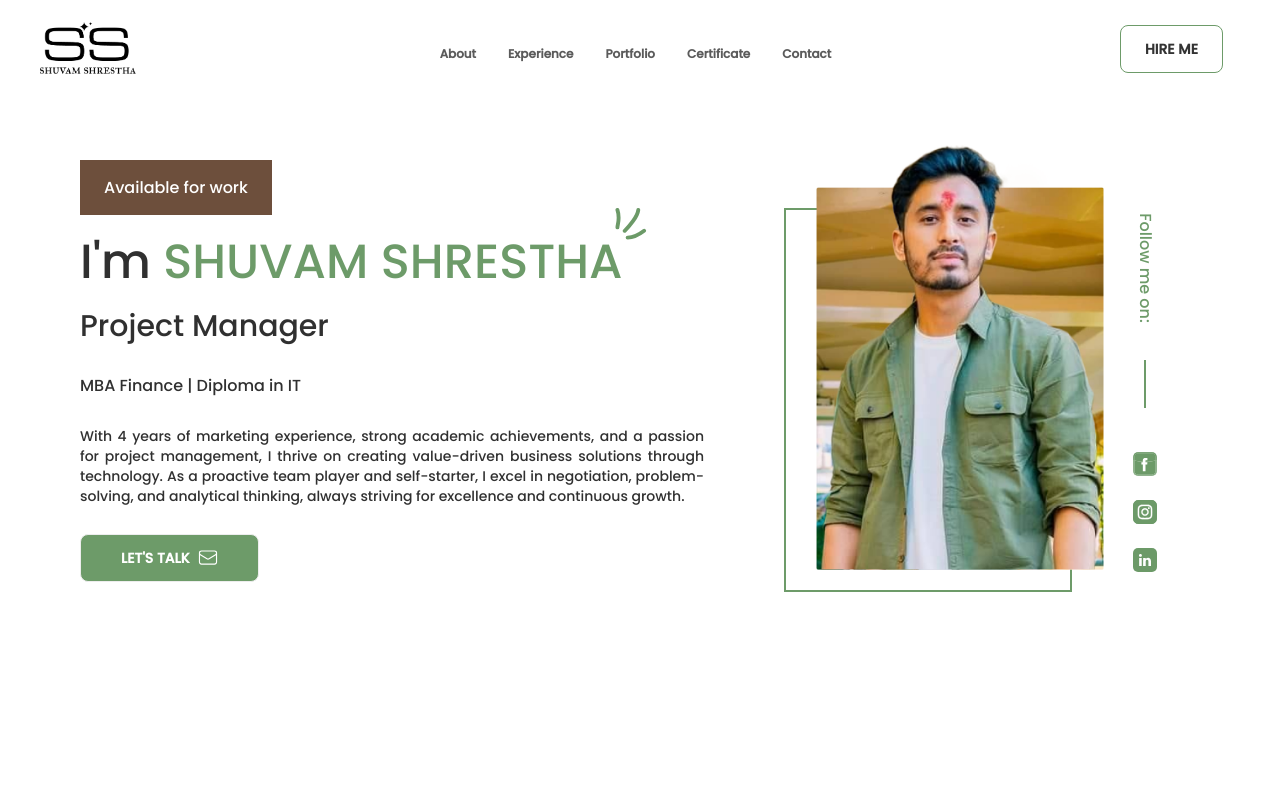
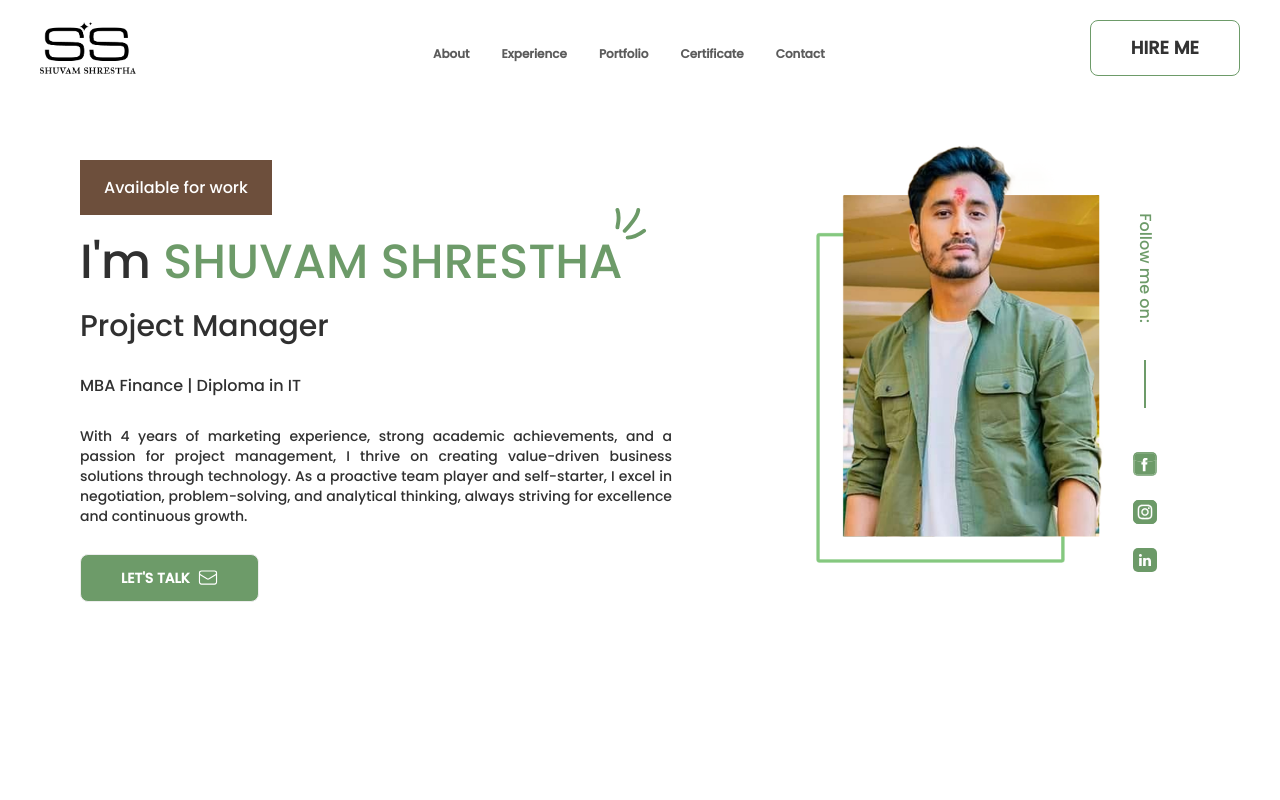
Before and after one commit to RitikaShrestha-me/ShuvamShrestha, a Next.js app: page / in a window 1280 px wide. Shown: the top 800 px of the page. Built offline with nearby package versions, Linux system fonts and the light colour scheme.

Commit message:
Fixed main image and navbar

```diff
--- a/src/components/Button/HireMeButton.tsx
+++ b/src/components/Button/HireMeButton.tsx
@@ -3,12 +3,9 @@
 import Link from 'next/link';
 
 export default function HireMeButton() {
-
 	return (
-		<div className="dropdown dropdown-end">
-			<label className="btn hover:bg-transparent btn-ghost">
-				<Link href="/#contact" className="btn btn-ghost border text-neutral border-primary text-sm p-0 lg:py-2 lg:px-6 lg:text-sm cursor-pointer hover:bg-primary hover:text-white">Hire Me</Link>
-			</label>
-		</div>
+		<Link href="/#contact" className="btn btn-ghost border h-14 border-primary cursor-pointer text-neutral text-sm w-full hover:bg-primary hover:text-white">
+			<p className="lg:py-2 lg:px-6 lg:text-lg">Hire Me</p>
+		</Link>
 	)
 }
--- a/src/sections/Home/Hero/Hero.tsx
+++ b/src/sections/Home/Hero/Hero.tsx
@@ -11,24 +11,13 @@ export default function Hero() {
 
 	const renderMainImage = () => {
 		return (
-			<div className='relative w-full scale-75 flex justify-center h-[350px] -ml-2 md:scale-100 md:-ml-8 md:px-24'>
-				<div className='border-primary border-2 absolute h-96 w-72 md:top-16 -ml-4 md:-ml-12 lg:ml-0 lg:left-16 -z-1'></div>
-				{isMobileScreen ? null : <div className='h-80 w-72 absolute md:relative' style={{
-					maxWidth: '100%',
-					paddingLeft: '0px',
-					left: isMobileScreen ? '78px' : undefined,
-					top: isMobileScreen ? '-72px' : undefined,
+			<div className='relative w-full scale-75 flex justify-center h-[350px] md:scale-100 md:px-24'>
+				<div className='h-80 w-72' style={{
+					left: isMobileScreen ? '40px' : undefined,
+					top: isMobileScreen ? '-40px' : undefined,
 					zIndex: 6
 				}}>
 					<Image src={'/images/Profile.png'} alt="Profile" width={1350} height={1000} />
-				</div>}
-				<div className='absolute lg:h-80 w-72' style={{
-					top: isMobileScreen ? '-30px' : '42.5px',
-					right: isMobileScreen ? '2.5px' : undefined
-				}}>
-					<Image src={'/images/bg.png'} alt="Profile" width={1000} height={800} style={{
-						maxWidth: '100%',
-					}} />
 				</div>
 				{isMobileScreen ? null :
 					<div className='flex gap-8 flex-col absolute items-center right-0 top-28 text-base text-primary'>
--- a/src/sections/Home/MyJourney/MyJourney.tsx
+++ b/src/sections/Home/MyJourney/MyJourney.tsx
@@ -39,15 +39,15 @@ export default function MyJourney() {
 			<div className='flex flex-col items-center my-12'>
 				<p className="text-4xl text-center text-[#333333] font-bold lg:w-156">My Professional Growth Story</p>
 			</div>
-			<div className="flex overflow-x-auto scrollbar-hide h-[460px] gap-4 mx-4 lg:mx-20">
+			<div className="flex overflow-x-auto scrollbar-hide h-[488px] gap-4 mx-4 lg:mx-20">
 				<div className='flex justify-center gap-5' style={{
-					height: '420px',
+					height: '447px',
 					borderBottom: '1px solid #D1D1D1'
 				}}>
 					{stats?.map((stat, index) =>
 						<div key={`stats-${index}`} className="h-96 text-center" style={{ width: '360px' }}>
-							<div className='h-48 bg-cover' style={{ backgroundImage: `url(${stat.image})` }}></div>
-							<div className='h-36 py-4 px-2 lg:px-8'>
+							<div className='h-52 bg-cover' style={{ backgroundImage: `url(${stat.image})` }}></div>
+							<div className='h-40 py-4 px-2 lg:px-8'>
 								<p className='text-md leading-5 mb-2 font-bold text-center h-[41px] overflow-auto'>{stat?.title}</p>
 								<p className='text-sm text-justify h-[100px] overflow-auto'>{stat?.description}</p>
 							</div>
--- a/src/sections/Navbar/Navbar.tsx
+++ b/src/sections/Navbar/Navbar.tsx
@@ -6,9 +6,11 @@ import NavLinks, { allCategory } from '@/sections/Navbar/NavLinks/NavLinks';
 import { HamburgerIcon } from '@/assets/svg';
 import useScreenSize from '@/hook/useScreenSize';
 import Link from 'next/link';
+import { useState } from 'react';
 
 export default function Navbar() {
 	const { isMobileScreen } = useScreenSize();
+	const [showMenu, setShowMenu] = useState(false);
 
 	return (
 		<div className="navbar z-20 w-screen justify-between bg-white text-neutral h-24">
@@ -27,20 +29,36 @@ export default function Navbar() {
 			</div>
 			{isMobileScreen ?
 				<div className="dropdown">
-					<label tabIndex={0} className="btn btn-ghost lg:hidden">
+					<button onClick={() => setShowMenu(!showMenu)} className="btn btn-ghost lg:hidden">
 						<HamburgerIcon />
-					</label>
-					<ul tabIndex={0} className="menu menu-sm dropdown-content bg-white absolute right-0 mt-3 z-20 p-2 shadow rounded-box w-52">
-						{allCategory?.map((category: any, i: number) => {
-							return <li><Link href={`/#${category?.toLowerCase()}`}>{category}</Link></li>
-						})}
-					</ul>
+					</button>
 				</div> :
 				<NavLinks />
 			}
 			{!isMobileScreen && <div className="pr-8">
 				<HireMeButton />
 			</div>}
+			{showMenu && (
+				<div className='absolute h-screen w-screen top-0 left-0 bg-white flex flex-col p-8 gap-8' onClick={() => setShowMenu(!showMenu)}>
+					<div
+						className="text-secondary"
+						style={{
+							display: 'flex',
+							alignItems: 'center',
+							justifyContent: 'space-evenly',
+							fontSize: '24px',
+						}}
+					>
+						<Image alt="logo" src='/images/logo.jpg' height={200} width={200} className="h-20 w-32" />
+					</div>
+					<ul tabIndex={0} className="bg-white text-lg w-full flex flex-col gap-3">
+						{allCategory?.map((category: any, i: number) => {
+							return <Link href={`/#${category?.toLowerCase()}`}><li className='hover:bg-slate-100 p-2 cursor-pointer'>{category}</li></Link>
+						})}
+					</ul>
+					<HireMeButton />
+				</div>
+			)}
 		</div>
 	);
 }
```
Also changed, not shown: public/images/Profile.png, public/images/bg.png (deleted).
